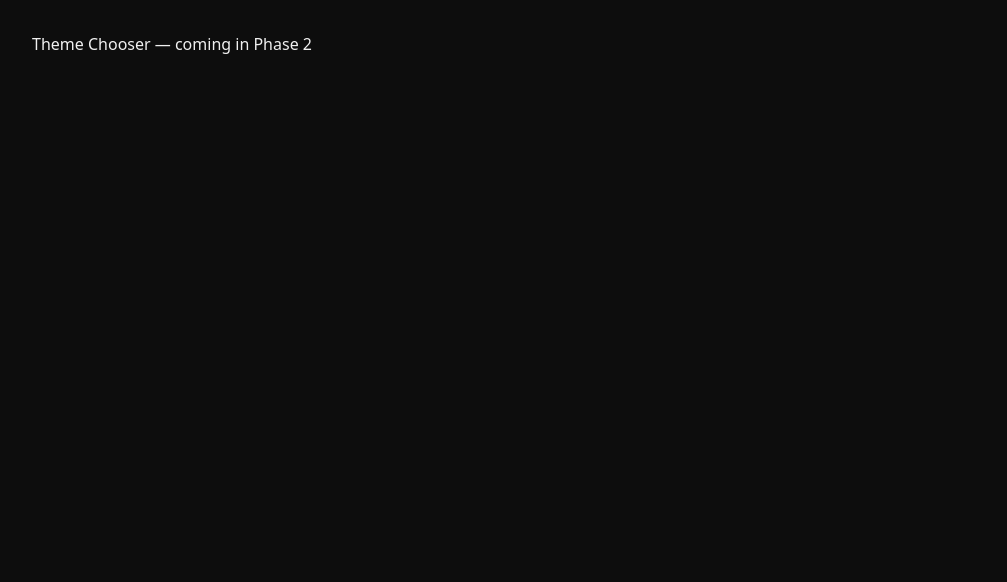
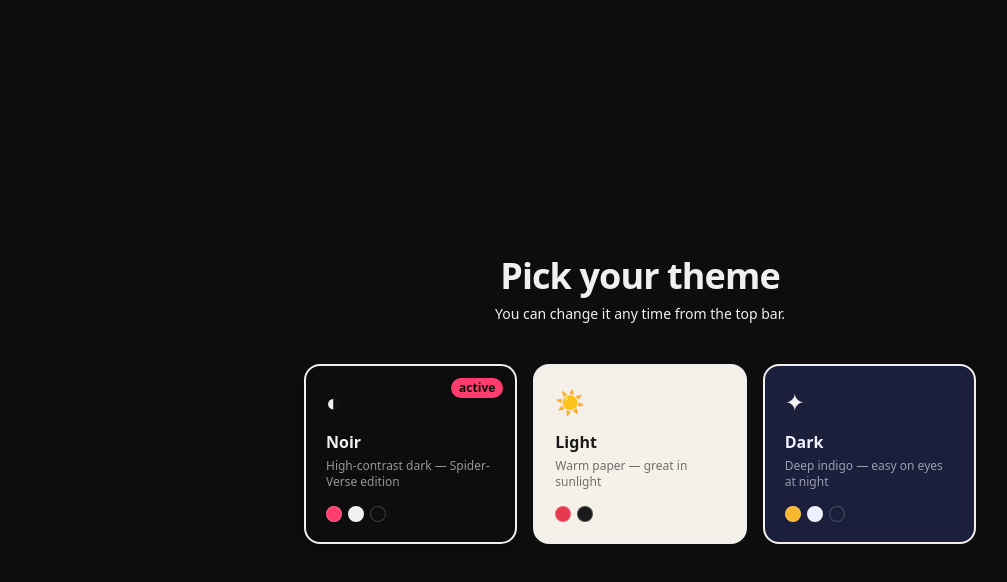
Before and after one commit to JamesUdy/Grab_N_Go, a React (Vite) app: page /welcome in a window 1280 px wide. Shown: the top 582 px of the page, without its empty margins (0-1007 px from the left). Built offline with nearby package versions, Linux system fonts and the light colour scheme; no server answers; sample sign-in values are in the browser's storage.

Commit message:
feat: ThemeChooserPage with theme cards, ThemeToggle on LoginPage

```diff
--- a/src/pages/LoginPage.tsx
+++ b/src/pages/LoginPage.tsx
@@ -1,6 +1,7 @@
 import { useEffect } from 'react'
 import { useNavigate } from 'react-router-dom'
 import { useAuth } from '../auth/useAuth'
+import { ThemeToggle } from '../components/ThemeToggle'
 import shoppy from '../assets/shoppy.webp'
 
 export default function LoginPage() {
@@ -21,7 +22,10 @@ export default function LoginPage() {
   }
 
   return (
-    <div className="min-h-screen flex flex-col items-center justify-center bg-[--color-bg] px-4">
+    <div className="min-h-screen flex flex-col items-center justify-center bg-[--color-bg] px-4 relative">
+      <div className="absolute top-4 right-4">
+        <ThemeToggle />
+      </div>
       {/* #region hero */}
       <img
         src={shoppy}
--- a/src/pages/ThemeChooserPage.tsx
+++ b/src/pages/ThemeChooserPage.tsx
@@ -1,3 +1,86 @@
+import { useNavigate } from 'react-router-dom'
+import { useTheme } from '../theme/useTheme'
+import type { Theme } from '../theme/ThemeContext'
+
+const THEMES: { value: Theme; label: string; icon: string; desc: string; bg: string; ink: string; accent: string }[] = [
+  {
+    value: 'noir',
+    label: 'Noir',
+    icon: '◐',
+    desc: 'High-contrast dark — Spider-Verse edition',
+    bg: '#0d0d0d',
+    ink: '#f0f0f0',
+    accent: '#ff3c6e',
+  },
+  {
+    value: 'color-light',
+    label: 'Light',
+    icon: '☀',
+    desc: 'Warm paper — great in sunlight',
+    bg: '#f5f0e8',
+    ink: '#1a1a1a',
+    accent: '#e63950',
+  },
+  {
+    value: 'color-dark',
+    label: 'Dark',
+    icon: '✦',
+    desc: 'Deep indigo — easy on eyes at night',
+    bg: '#1b1f3b',
+    ink: '#eef0ff',
+    accent: '#f7b731',
+  },
+]
+
 export default function ThemeChooserPage() {
-  return <div className="p-8 text-[--color-ink]">Theme Chooser — coming in Phase 2</div>
+  const { theme, setTheme } = useTheme()
+  const navigate = useNavigate()
+
+  function pick(t: Theme) {
+    setTheme(t)
+    navigate('/', { replace: true })
+  }
+
+  return (
+    <div className="min-h-screen flex flex-col items-center justify-center bg-[--color-bg] px-4 py-12">
+      <h1 className="text-3xl sm:text-4xl font-black text-[--color-ink] mb-2 tracking-tight">
+        Pick your theme
+      </h1>
+      <p className="text-[--color-ink]/50 text-sm mb-10">You can change it any time from the top bar.</p>
+
+      <div className="grid grid-cols-1 sm:grid-cols-3 gap-4 w-full max-w-2xl">
+        {THEMES.map((t) => {
+          const active = theme === t.value
+          return (
+            <button
+              key={t.value}
+              onClick={() => pick(t.value)}
+              className={`
+                relative flex flex-col items-start p-5 rounded-2xl border-2 text-left
+                transition-all duration-150 hover:scale-[1.02] active:scale-[0.98]
+                ${active ? 'border-[--color-accent] shadow-lg' : 'border-[--color-border] hover:border-[--color-accent]/50'}
+              `}
+              style={{ background: t.bg }}
+            >
+              {active && (
+                <span className="absolute top-3 right-3 text-xs font-bold px-2 py-0.5 rounded-full" style={{ background: t.accent, color: t.bg }}>
+                  active
+                </span>
+              )}
+              <span className="text-2xl mb-3" aria-hidden="true">{t.icon}</span>
+              <span className="text-base font-bold mb-1" style={{ color: t.ink }}>{t.label}</span>
+              <span className="text-xs" style={{ color: t.ink, opacity: 0.6 }}>{t.desc}</span>
+
+              {/* colour chip row */}
+              <div className="flex gap-1.5 mt-4">
+                <span className="w-4 h-4 rounded-full border border-white/20" style={{ background: t.accent }} />
+                <span className="w-4 h-4 rounded-full border border-white/20" style={{ background: t.ink }} />
+                <span className="w-4 h-4 rounded-full border border-white/20" style={{ background: t.bg }} />
+              </div>
+            </button>
+          )
+        })}
+      </div>
+    </div>
+  )
 }
```
